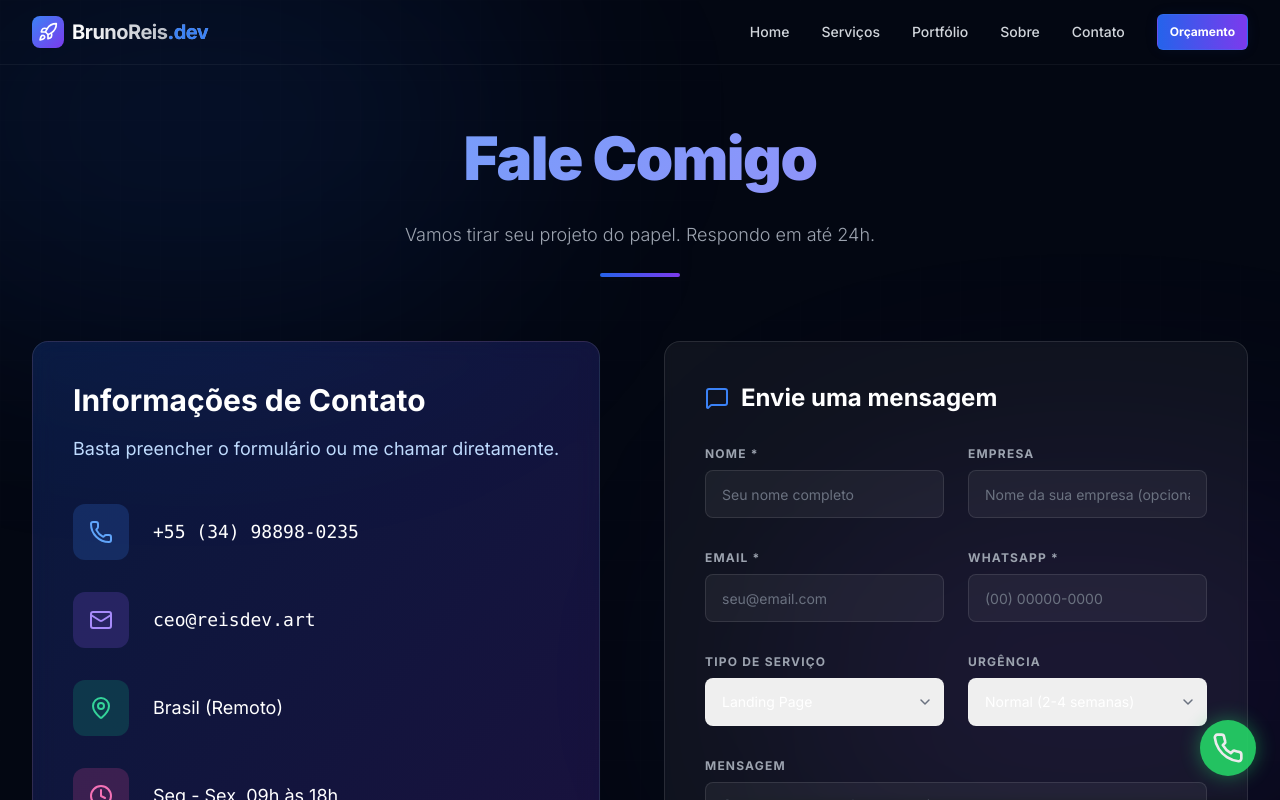
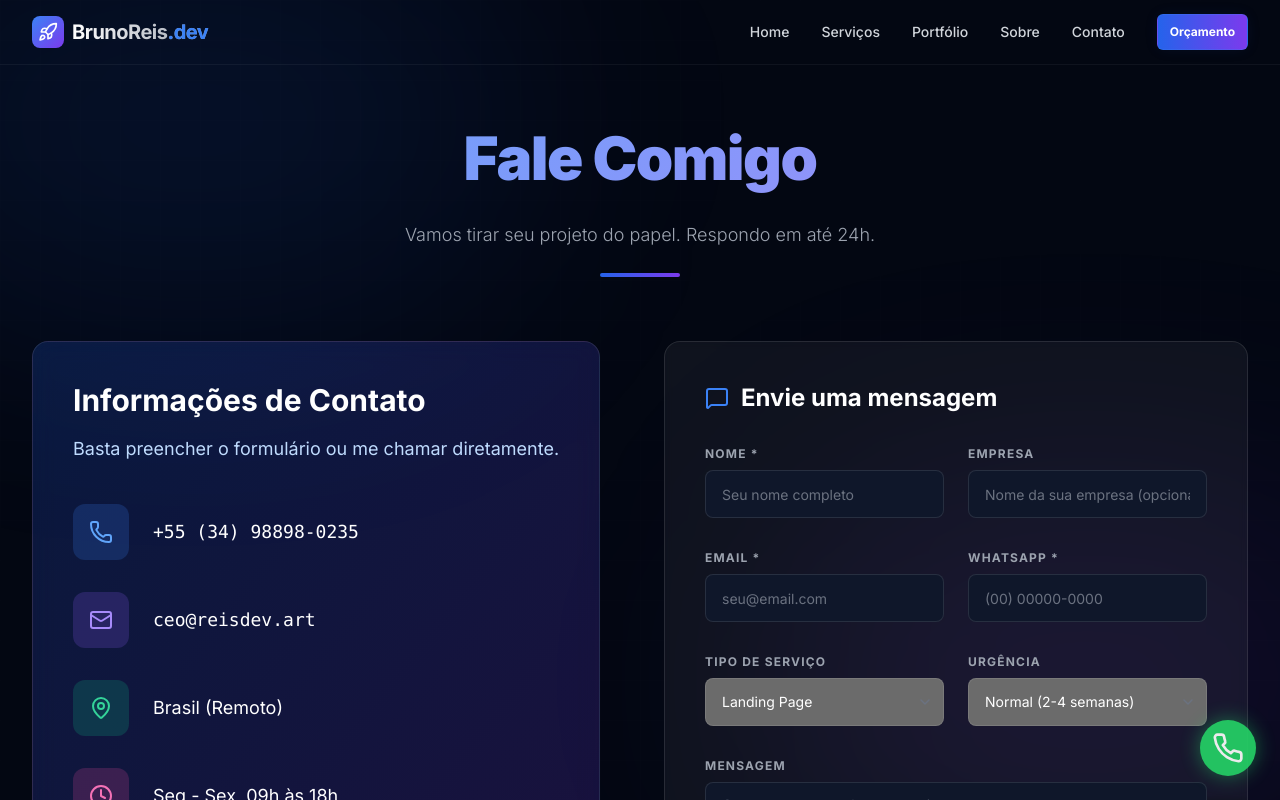
Before and after one commit to thevigillant/ReisDevArt, a Next.js app: page /contato in a window 1280 px wide. Shown: the top 800 px of the page. Built offline with nearby package versions, Linux system fonts and the light colour scheme.

Commit message:
Fix: Prevent inputs from turning white on autofill or focus

```diff
--- a/src/app/globals.css
+++ b/src/app/globals.css
@@ -5,6 +5,7 @@
 :root {
   /* Rich Dark Theme Base */
   --background: #030712;
+  color-scheme: dark;
   /* Gray 950 */
   --foreground: #f8fafc;
   /* Slate 50 */
@@ -45,6 +46,16 @@ body {
   overflow-x: hidden;
 }
 
+/* Fix Autofill Background becoming white */
+input:-webkit-autofill,
+input:-webkit-autofill:hover,
+input:-webkit-autofill:focus,
+input:-webkit-autofill:active {
+  -webkit-box-shadow: 0 0 0 30px #1e293b inset !important;
+  -webkit-text-fill-color: white !important;
+  transition: background-color 5000s ease-in-out 0s;
+}
+
 @layer utilities {
 
   /* Custom Utilities for High Tech feel */
--- a/src/components/ContactForm.tsx
+++ b/src/components/ContactForm.tsx
@@ -68,7 +68,7 @@ export function ContactForm() {
         }
     }
 
-    const inputClasses = "flex h-12 w-full rounded-lg border border-white/10 bg-white/5 px-4 py-3 text-sm text-white placeholder:text-gray-500 focus-visible:outline-none focus-visible:ring-2 focus-visible:ring-blue-500/50 focus-visible:border-blue-500 focus-visible:bg-blue-900/10 transition-all disabled:cursor-not-allowed disabled:opacity-50"
+    const inputClasses = "flex h-12 w-full rounded-lg border border-white/10 bg-slate-900 px-4 py-3 text-sm text-white placeholder:text-gray-500 focus-visible:outline-none focus-visible:ring-2 focus-visible:ring-blue-500/50 focus-visible:border-blue-500 transition-all disabled:cursor-not-allowed disabled:opacity-50"
     const labelClasses = "text-xs font-bold text-gray-400 uppercase tracking-widest mb-2 block"
 
     if (success) {
```
Also changed, not shown: 102 other files (tests, documents, lock files or other folders).
